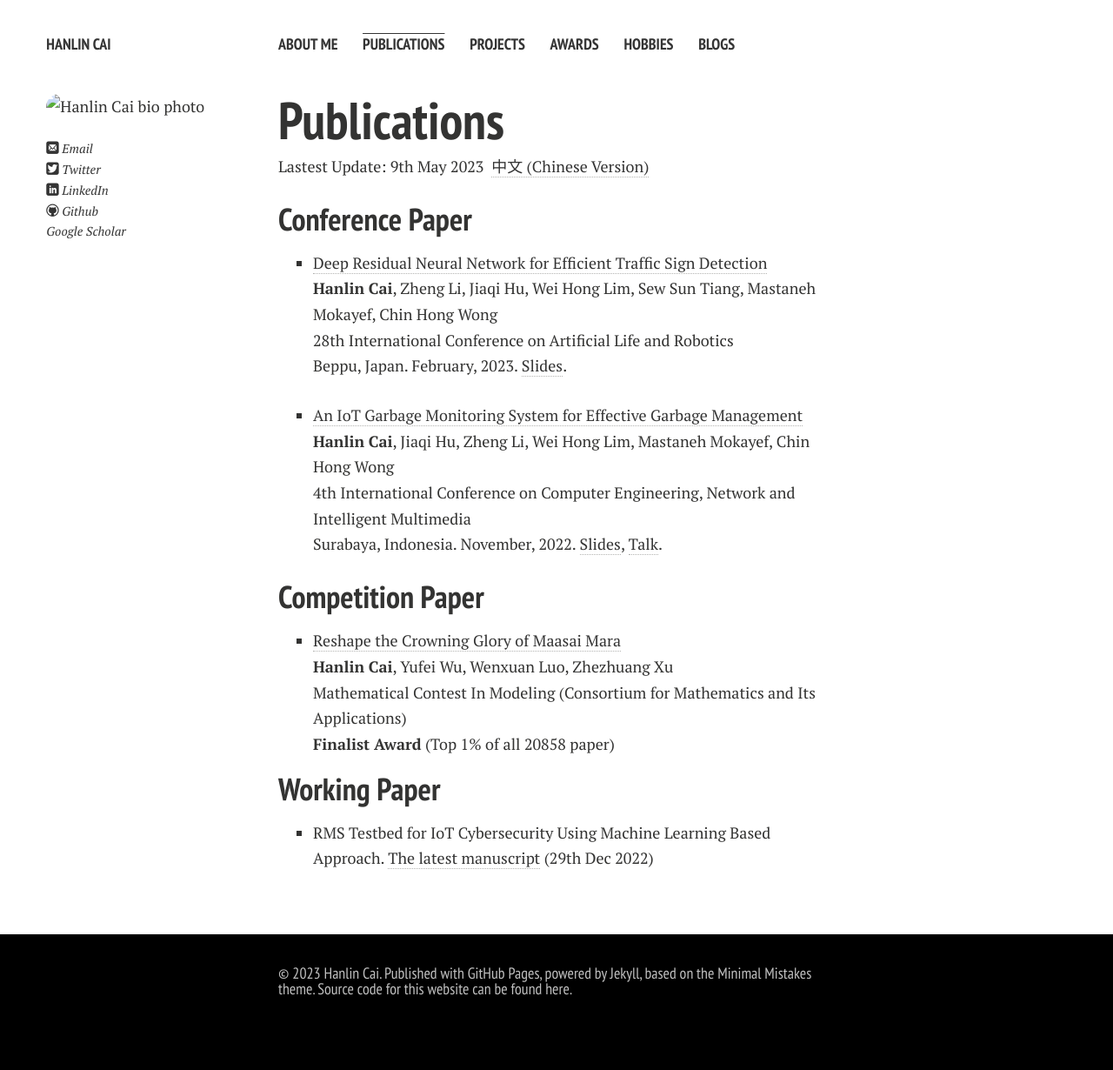
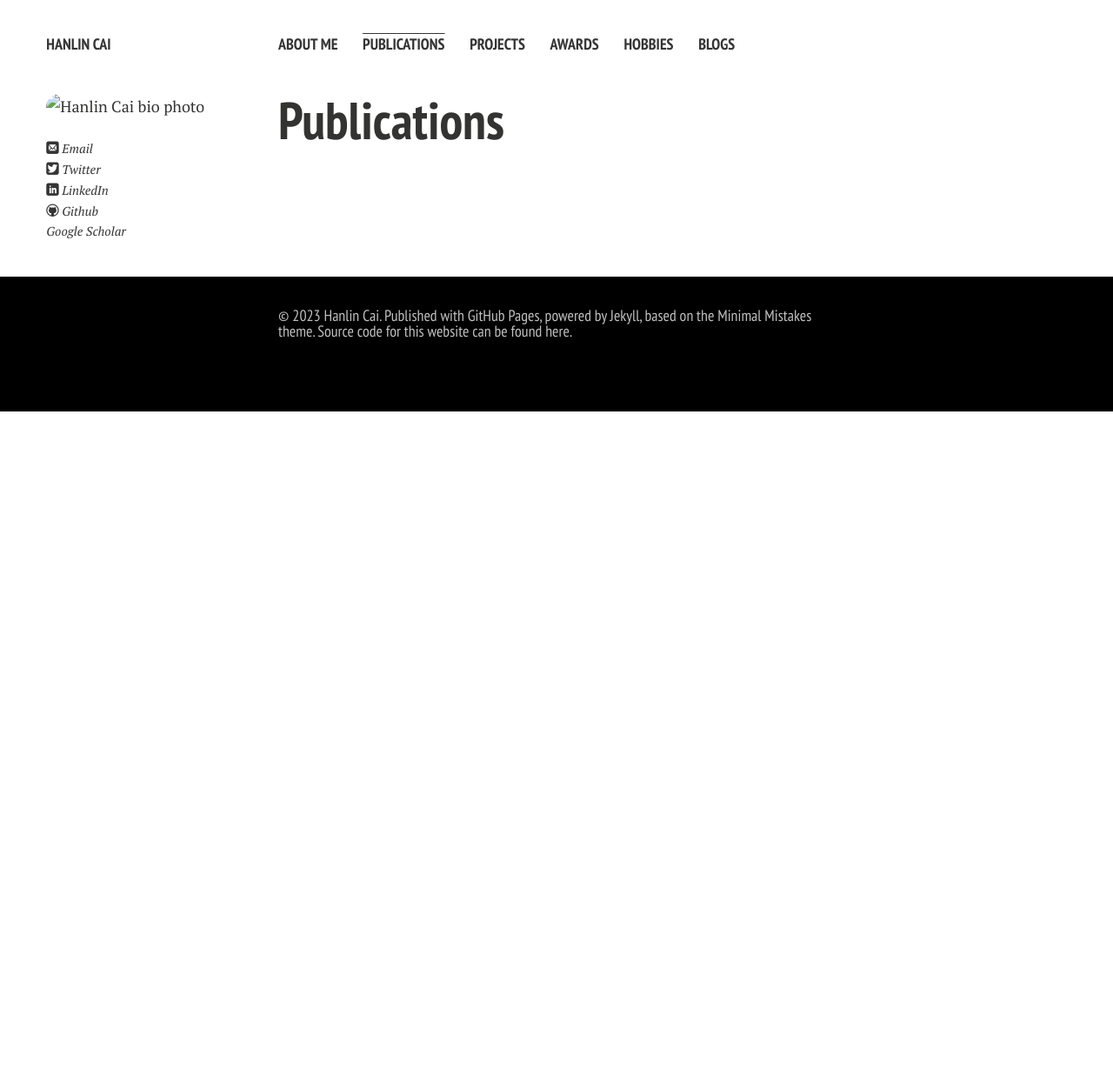
Before and after one commit to zcgyang/zcgyang.github.io, a Jekyll site: the page built from publications.md, in a window 1280 px wide. Shown: the whole page at 87% size. Built offline with Jekyll 4.4.1, drawn with Linux system fonts in a browser that asks for light colours; nearby versions of some CDN libraries; comment, search, counter and statistics services are not loaded; a style sheet for code colours, icons or effects is not loaded; after the commit the page ends 900 px from its top, so only the background shows below that.

Commit message:
Update publications.md

```diff
--- a/publications.md
+++ b/publications.md
@@ -5,19 +5,3 @@ title: Publications
 ---
 
 # Publications
-
-Lastest Update: 9th May 2023&nbsp;  [中文 (Chinese Version)](https://caihanlin.com/publications-zh/)
-
-## Conference Paper
-
-- [Deep Residual Neural Network for Efficient Traffic Sign Detection](https://caihanlin.com/mypaper/202302ICAROB.pdf)<br>**Hanlin Cai**, Zheng Li, Jiaqi Hu, Wei Hong Lim, Sew Sun Tiang, Mastaneh Mokayef, Chin Hong Wong<br>28th International Conference on Artificial Life and Robotics<br>Beppu, Japan. February, 2023. [Slides](https://caihanlin.com/mypaper/slides/2023-ICAROB-Pre.pdf).
-
-- [An IoT Garbage Monitoring System for Effective Garbage Management](https://caihanlin.com/mypaper/202208cenim.pdf)<br>**Hanlin Cai**, Jiaqi Hu, Zheng Li, Wei Hong Lim, Mastaneh Mokayef, Chin Hong Wong<br>4th International Conference on Computer Engineering, Network and Intelligent Multimedia<br>Surabaya, Indonesia. November, 2022. [Slides](https://caihanlin.com/mypaper/slides/2022-CENIM-Pre-v2.pdf), [Talk](https://youtu.be/-XIMa5-SaTk/).
-
-## Competition Paper
-
-- [Reshape the Crowning Glory of Maasai Mara](https://caihanlin.com/mypaper/modeling/202302COMAP.pdf)<br>**Hanlin Cai**, Yufei Wu, Wenxuan Luo, Zhezhuang Xu<br>Mathematical Contest In Modeling (Consortium for Mathematics and Its Applications)<br>**Finalist Award** (Top 1% of all 20858 paper)
-
-## Working Paper
-
-- RMS Testbed for IoT Cybersecurity Using Machine Learning Based Approach. [The latest manuscript](https://caihanlin.com/mypaper/202210camb.pdf) (29th Dec 2022)
```
